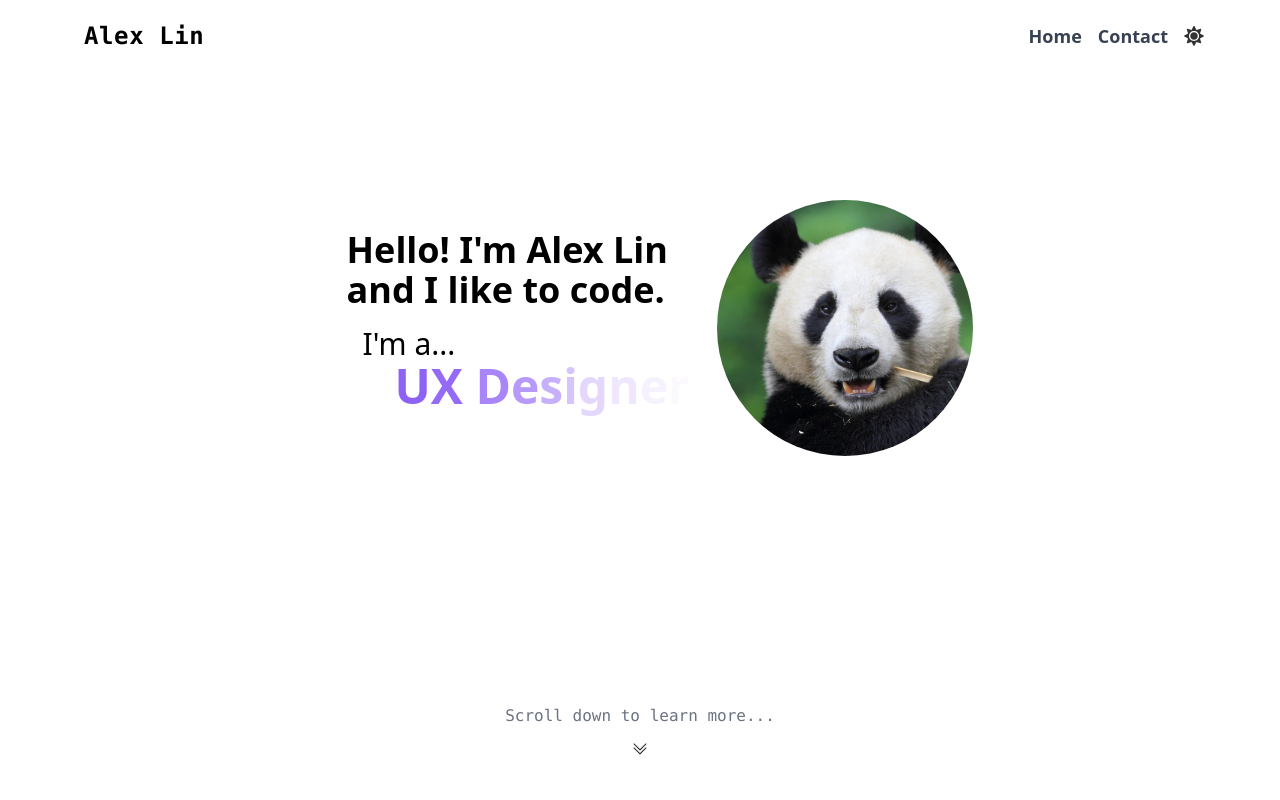
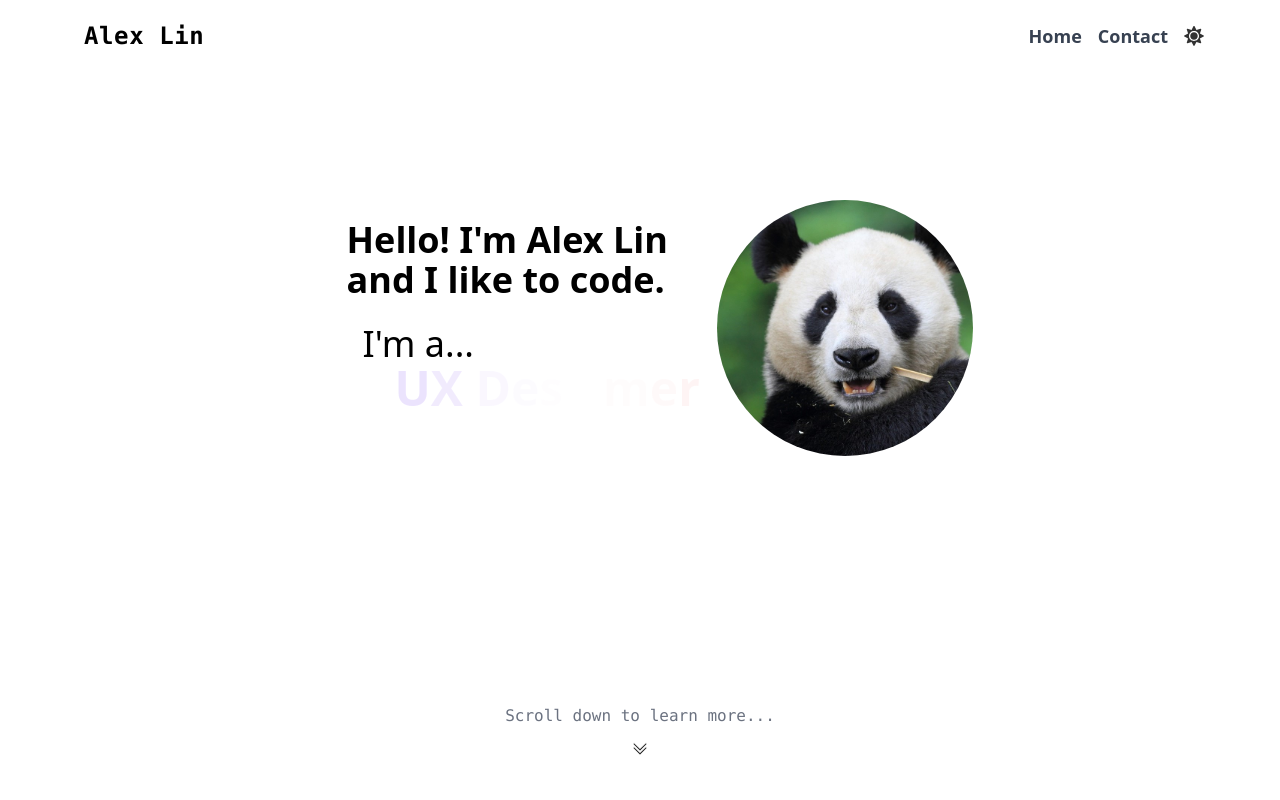
Before and after one commit to alxn3/alxn3.github.io, a Next.js app: page / in a window 1280 px wide. Shown: the top 800 px of the page. Built offline with nearby package versions, Linux system fonts and the light colour scheme.

Commit message:
Tweak styles and animation durations

```diff
--- a/src/components/shifting-text.tsx
+++ b/src/components/shifting-text.tsx
@@ -21,8 +21,8 @@ const ShiftingText: React.FC<Props> = ({
   const controlOdd = useAnimation();
   const controlEven = useAnimation();
 
-  const duration = 2;
-  const stagger = 0.15;
+  const duration = 2.5;
+  const stagger = 0.125;
   const animation: ControlsAnimationDefinition = (i) => ({
     opacity: [0, 1],
     transition: {
--- a/src/pages/index.tsx
+++ b/src/pages/index.tsx
@@ -16,14 +16,14 @@ const Home = () => {
                 alt="me"
               />
             </div>
-            <div className="peer-hover:scale-[1.03] md:peer-hover:scale-105 md:peer-hover:-translate-x-10 transition-transform duration-1000">
-              <h1 className="text-3xl font-semibold sm:text-4xl">
+            <div className="text-3xl sm:text-4xl peer-hover:scale-[1.03] md:peer-hover:scale-105 md:peer-hover:-translate-x-10 transition-transform duration-1000">
+              <h1 className="font-semibold ">
                 Hello! I&apos;m Alex Lin
                 <br />
                 and I like to code.
               </h1>
-              <div className="sm:p-4">
-                <p className="text-2xl font-light sm:text-3xl">I&apos;m a...</p>
+              <div className="sm:px-4 sm:py-6">
+                <p className="font-light">I&apos;m a...</p>
                 <ShiftingText
                   className="ml-0 text-5xl font-black md:ml-8"
                   words={[
```
